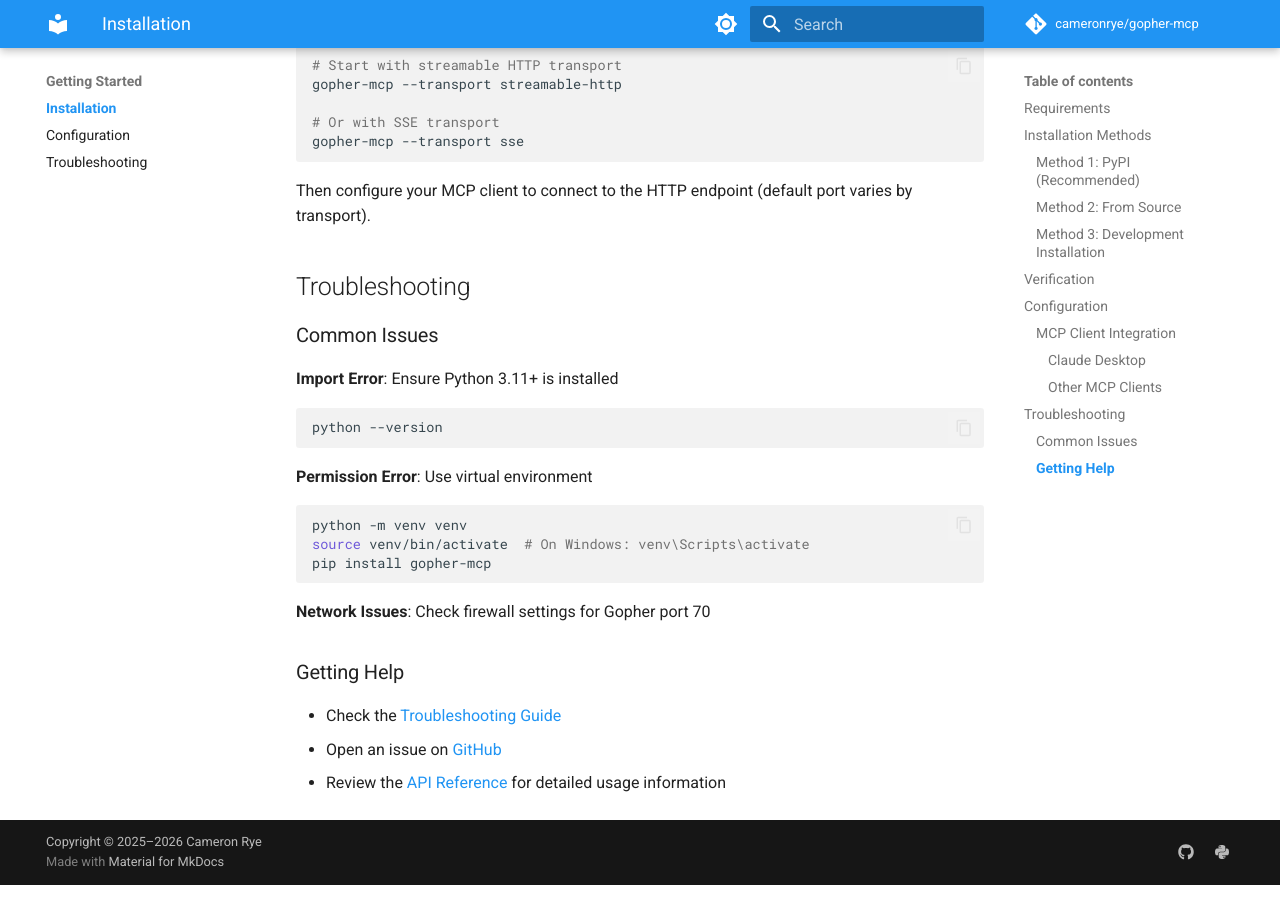
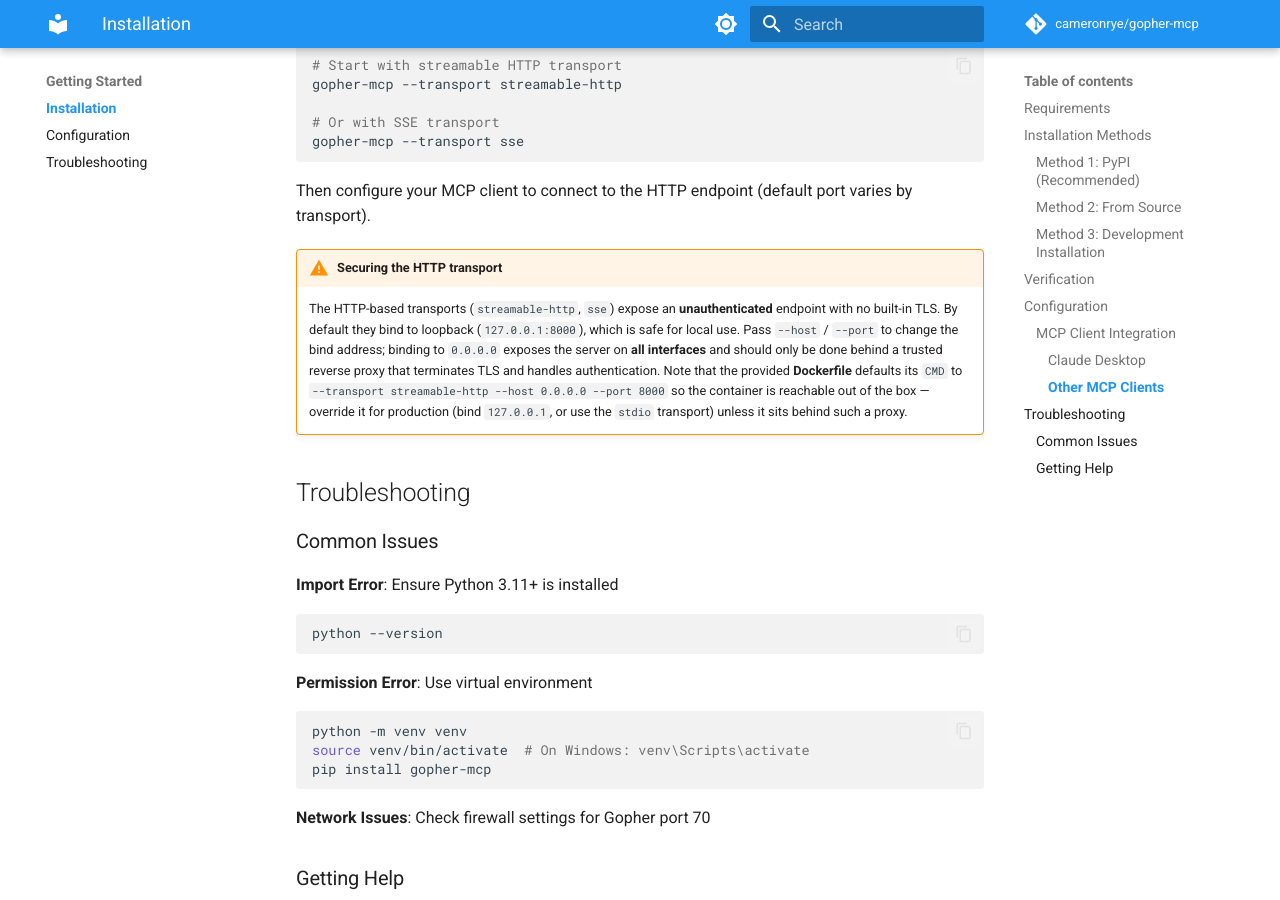
Before and after one commit to cameronrye/gopher-mcp, an MkDocs documentation site: the page built from docs/installation.md, in a window 1280 px wide and 900 px high, scrolled down 2150 px. Built offline with MkDocs 1.6.1 and Material for MkDocs 9.7.7, drawn with Linux system fonts in a browser that asks for light colours; comment, search, counter and statistics services are not loaded; the version menu is left out.

Commit message:
docs: fix transport/pooling inaccuracies and document HTTP bind exposure
Correct three drifted claims against the actual code: the API reference said
both "no connection pooling" and "automatic connection reuse" (fresh
connection per request is correct); advanced-features listed non-existent
GOPHER_HTTP_HOST/PORT env vars (host/port are --host/--port CLI flags). Also
add a security note to installation that the HTTP transports are
unauthenticated and that the Dockerfile binds 0.0.0.0:8000 by default.

```diff
--- a/docs/installation.md
+++ b/docs/installation.md
@@ -100,6 +100,18 @@
 
 Then configure your MCP client to connect to the HTTP endpoint (default port varies by transport).
 
+!!! warning "Securing the HTTP transport"
+    The HTTP-based transports (`streamable-http`, `sse`) expose an
+    **unauthenticated** endpoint with no built-in TLS. By default they bind to
+    loopback (`127.0.0.1:8000`), which is safe for local use. Pass `--host` /
+    `--port` to change the bind address; binding to `0.0.0.0` exposes the server
+    on **all interfaces** and should only be done behind a trusted reverse proxy
+    that terminates TLS and handles authentication. Note that the provided
+    **Dockerfile** defaults its `CMD` to
+    `--transport streamable-http --host 0.0.0.0 --port 8000` so the container is
+    reachable out of the box — override it for production (bind `127.0.0.1`, or
+    use the `stdio` transport) unless it sits behind such a proxy.
+
 ## Troubleshooting
 
 ### Common Issues
```
Also changed, not shown: docs/advanced-features.md (+6 -2 lines), docs/api-reference.md (+1 -1 lines).
